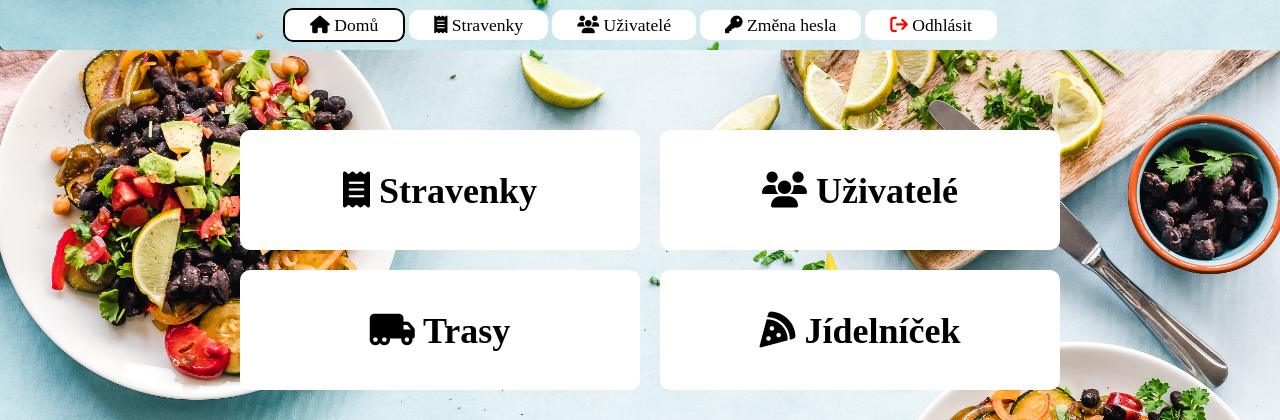
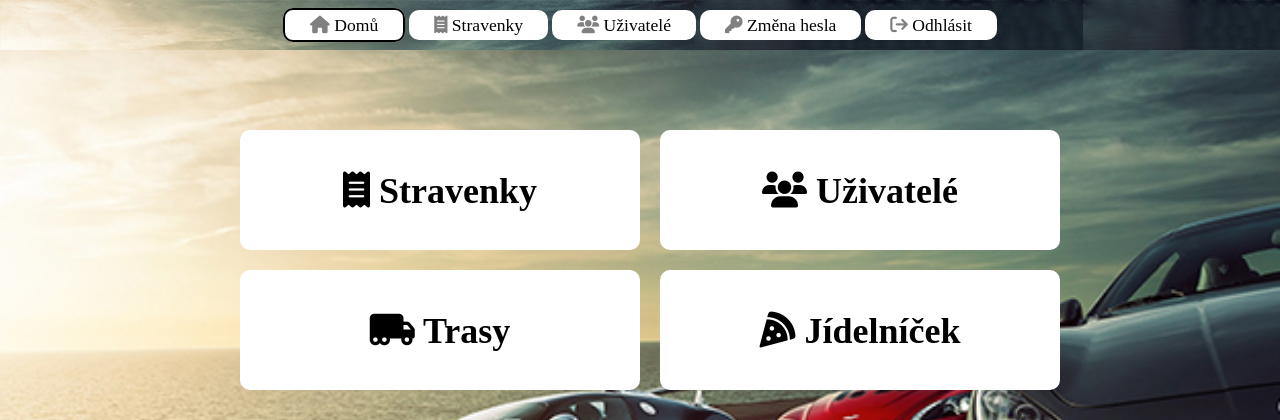
Before and after one commit to RadimHruska/HonzaKotlanProjekt, a PHP site: page /home.php in a window 1280 px wide. Shown: the top 420 px of the page. Run offline with PHP 8.4, Linux system fonts and the light colour scheme; the visitor is signed in with stand-in values (Sample User, id 1); some libraries are stand-ins or nearby versions.

Commit message:
updated colors, names and background

```diff
--- a/index.php
+++ b/index.php
@@ -20,14 +20,14 @@ if($_SERVER["REQUEST_METHOD"] == "POST"){
 
     // Check if username is empty
     if(empty(trim($_POST["username"]))){
-        $username_err = "Please enter username.";
+        $username_err = "Prosím zadejte uživatelské jméno.";
     } else{
         $username = trim($_POST["username"]);
     }
 
     // Check if password is empty
     if(empty(trim($_POST["password"]))){
-        $password_err = "Please enter your password.";
+        $password_err = "Prosím zadejte heslo.";
     } else{
         $password = trim($_POST["password"]);
     }
@@ -107,7 +107,7 @@ if($_SERVER["REQUEST_METHOD"] == "POST"){
 <body>
     <div class="space"></div>
     <div class="wrapper">
-        <h2>Stravování Kalasová</h2>
+        <h2>Chmela Cars Shop</h2>
 
         <?php
         if(!empty($login_err)){
--- a/nav.php
+++ b/nav.php
@@ -2,17 +2,17 @@
 <ul>
 <li>
 <a href="home.php" <?php if ($thisPage=="Home")
-echo " id=\"currentpage\""; ?>><i class="fa-solid fa-house" style="color: #000000;"></i> Domů</a>
+echo " id=\"currentpage\""; ?>><i class="fa-solid fa-house" style="color: gray;"></i> Domů</a>
 <a href="stravenky.php" <?php if ($thisPage=="MealTickets")
-echo " id=\"currentpage\""; ?>> <i class="fa-solid fa-receipt" style="color: #000000;"></i> Stravenky</a>
+echo " id=\"currentpage\""; ?>> <i class="fa-solid fa-receipt" style="color: gray;"></i> Stravenky</a>
 
 
 <a href="Users.php" <?php if ($thisPage=="Users")
-echo " id=\"currentpage\""; ?>> <i class="fa-solid fa-users" style="color: #000000;"></i> Uživatelé</a>
+echo " id=\"currentpage\""; ?>> <i class="fa-solid fa-users" style="color: gray;"></i> Uživatelé</a>
 
 <a href="reset-password.php" <?php if ($thisPage=="Resset")
-echo " id=\"currentpage\""; ?>><i class="fa-solid fa-key" style="color: #000000;"></i> Změna hesla</a>
+echo " id=\"currentpage\""; ?>><i class="fa-solid fa-key" style="color: gray;"></i> Změna hesla</a>
 <a href="logout.php" <?php if ($thisPage=="Logout")
-echo " id=\"currentpage\""; ?>> <i class="fa-solid fa-arrow-right-from-bracket" style="color: #ff0000;"></i>  Odhlásit</a></li>
+echo " id=\"currentpage\""; ?>> <i class="fa-solid fa-arrow-right-from-bracket" style="color: gray;"></i>  Odhlásit</a></li>
 
        </nav>
--- a/style.css
+++ b/style.css
@@ -39,7 +39,8 @@ nav ul li a:hover
 {
     background-color: transparent;
     text-decoration: none;
-    color: black;
+    color: white;
+    border-color: white;
 }
 nav a
 {
```
Also changed, not shown: register.php (+15 -3 lines), pic/loginBackground.jpeg, pic/navBackground.png, 2 other files.
